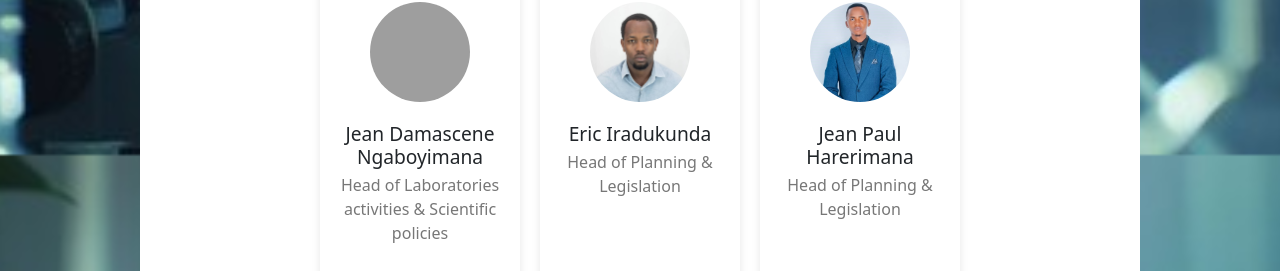
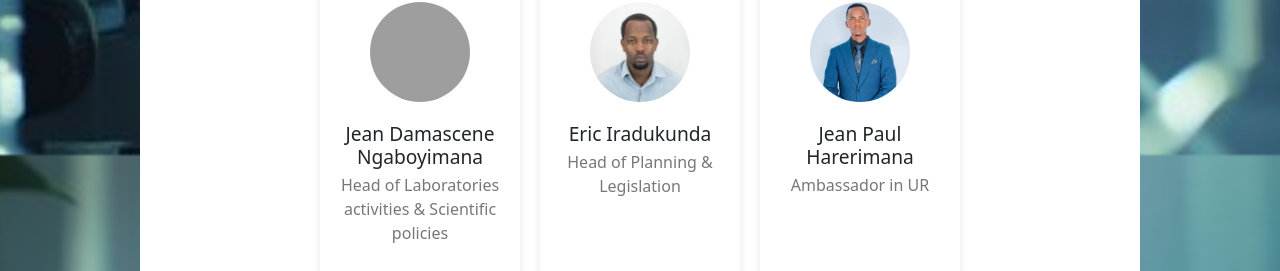
Before and after one commit to rwandayouthhealthresearchcell/RYHRC, a plain HTML site: page index.html in a window 1280 px wide. Shown: the part 2245-2516 px from the top of the page. Drawn offline with nearby package versions, Linux system fonts and the light colour scheme; grey boxes are pictures that could not be loaded; files whose address does not match are found by name.

Commit message:
profile title updates

```diff
--- a/index.html
+++ b/index.html
@@ -171,7 +171,7 @@
         <div class="team-member">
             <img src="image/paul.jpg" alt="Team Member 6" class="profile-photo">
             <h3>Jean Paul Harerimana</h3>
-            <p>Head of Planning & Legislation</p>
+            <p>Ambassador in UR</p>
         </div>
      </div>
 
```
